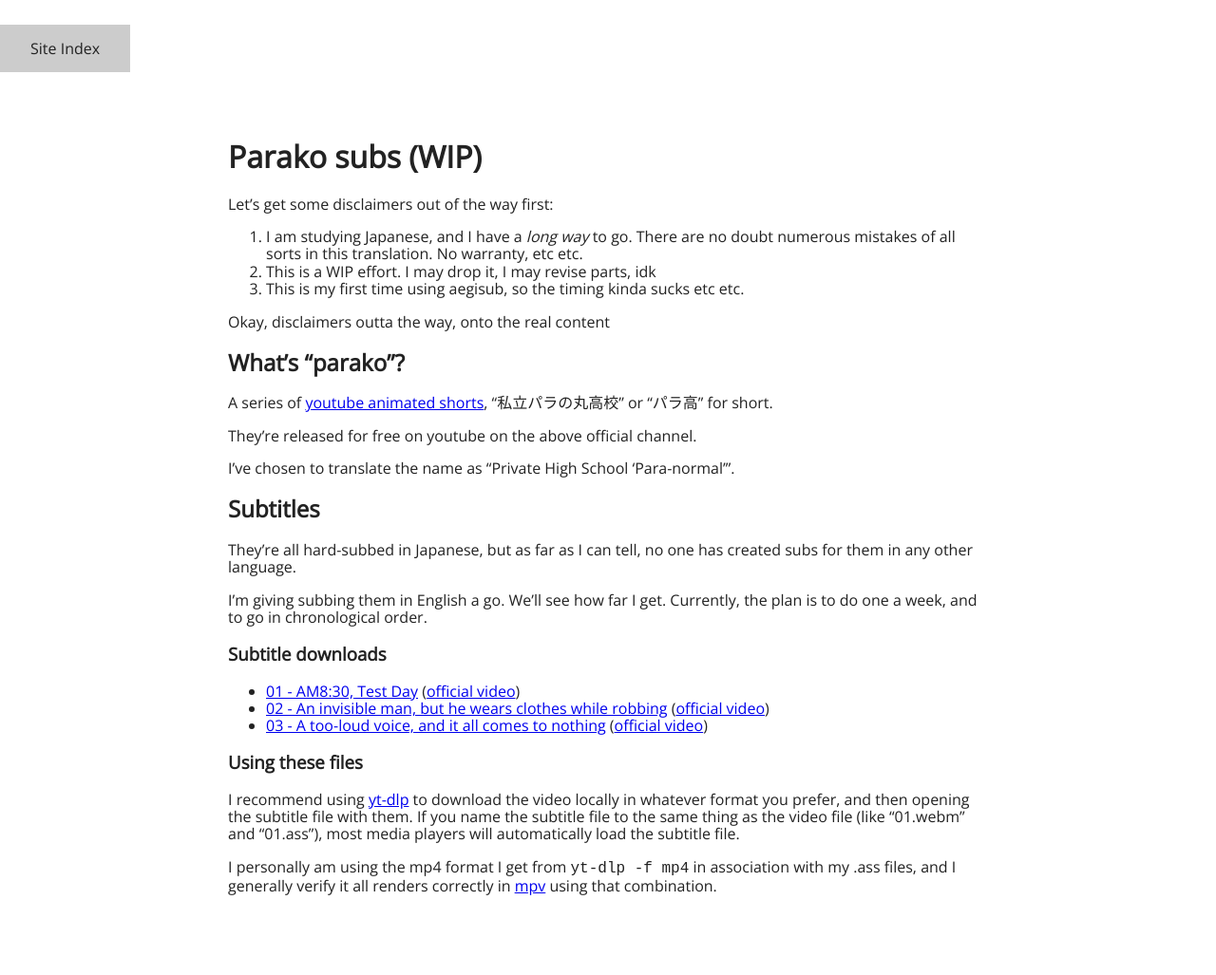
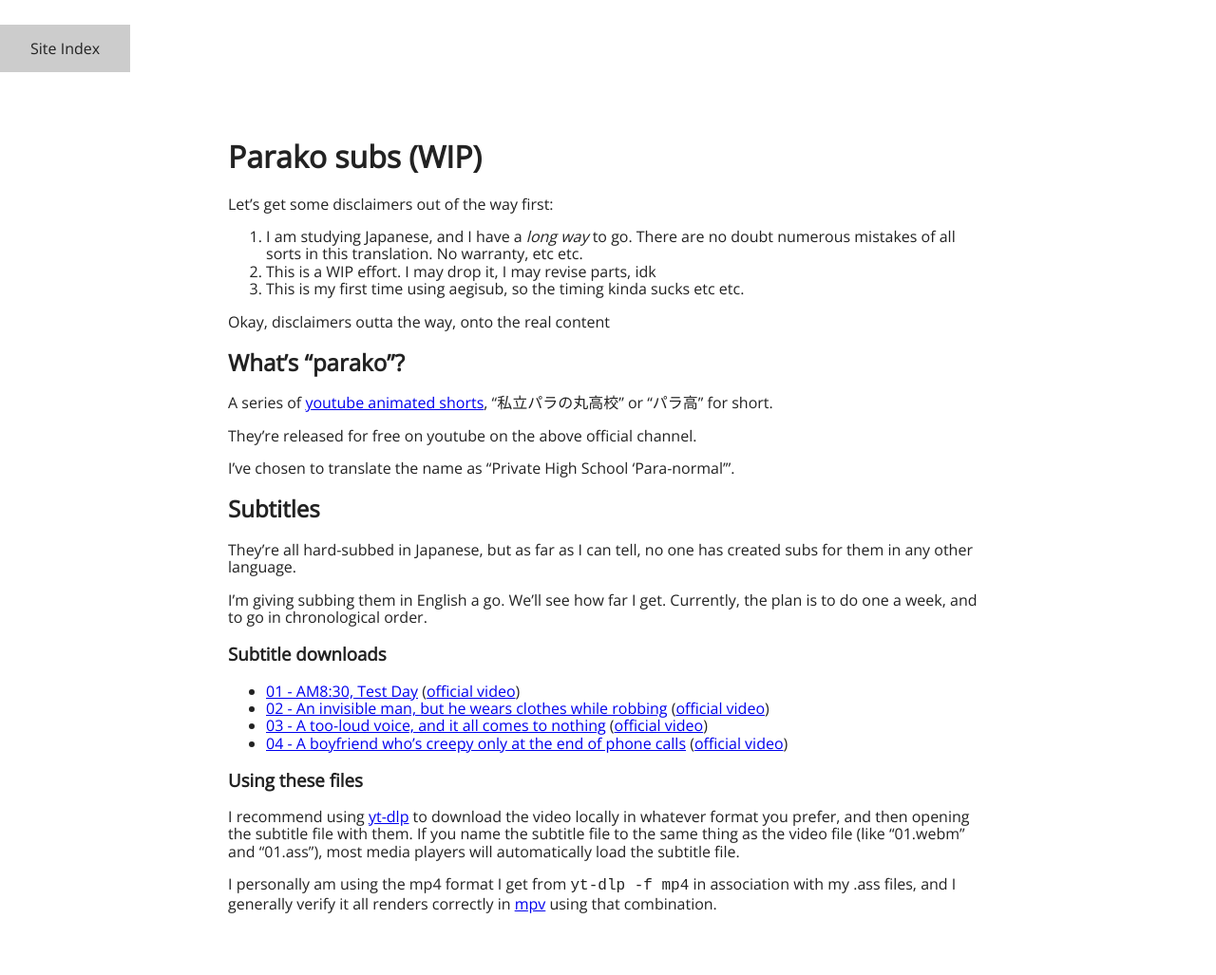
Before and after one commit to euank/euank.com, a Jekyll site: the page built from subs/parako/index.md, in a window 1280 px wide. Shown: the whole page at 95% size. Built offline with Jekyll 4.4.1, drawn with Linux system fonts in a browser that asks for light colours.

Commit message:
parako 04

```diff
--- a/subs/parako/index.md
+++ b/subs/parako/index.md
@@ -34,6 +34,7 @@ I'm giving subbing them in English a go. We'll see how far I get. Currently, the
 * [01 - AM8:30, Test Day](01.ass) ([official video](https://www.youtube.com/watch?v=JfvbpGcwyc8))
 * [02 - An invisible man, but he wears clothes while robbing](02.ass) ([official video](https://www.youtube.com/watch?v=N9ViysA_qxM))
 * [03 - A too-loud voice, and it all comes to nothing](03.ass) ([official video](https://www.youtube.com/watch?v=kyhZqtKCFbA))
+* [04 - A boyfriend who's creepy only at the end of phone calls](04.ass) ([official video](https://www.youtube.com/watch?v=fqMiwODkApg))
 
 ### Using these files
 
```
